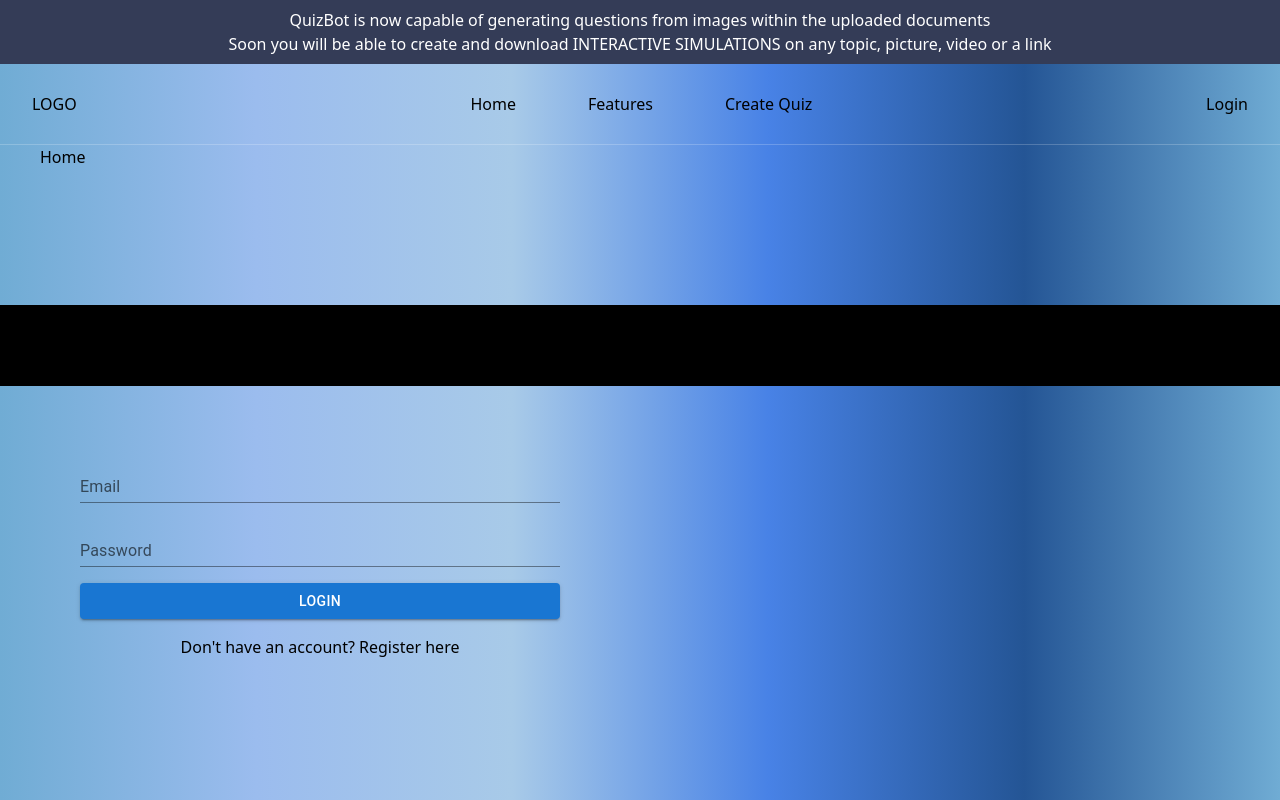
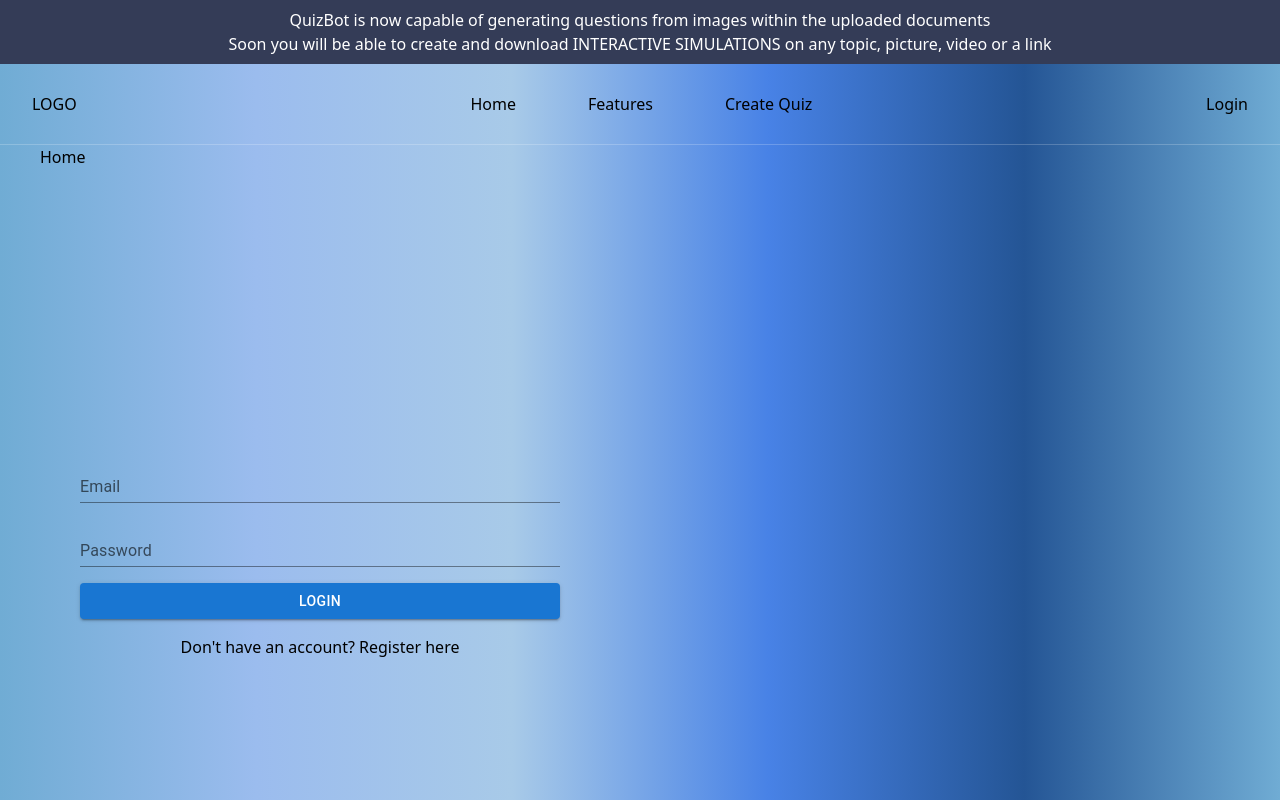
Before and after one commit to HimaniJoshi0/React-QuizApp, a React (Vite) app: page /login in a window 1280 px wide. Shown: the top 800 px of the page. Built offline with nearby package versions, Linux system fonts and the light colour scheme.

Commit message:
layout setup

```diff
--- a/src/Layout.jsx
+++ b/src/Layout.jsx
@@ -1,15 +1,15 @@
-import React from "react"
-import Footer from "./components/footer"
-import Navbar from "./components/navbar"
+import React from "react";
+import Footer from "./components/footer";
+import Navbar from "./components/navbar";
 
-const Layout = ({children})=>{
-    return(
-      <div>
-        <Navbar/>
-       {children}
-       <Footer/>
-      </div>
-    )
-}
+const Layout = ({ children }) => {
+  return (
+    <div >
+      <Navbar />
+      <div className="min-h-screen">{children}</div>
+      <Footer />
+    </div>
+  );
+};
 
-export default Layout
+export default Layout;
--- a/src/appRoutes/index.jsx
+++ b/src/appRoutes/index.jsx
@@ -1,5 +1,5 @@
 import React from "react";
-import { BrowserRouter as Router, Routes, Route } from "react-router";
+import {  Routes, Route } from "react-router";
 import Register from "../pages/auth/Register";
 import Login from "../pages/auth/Login";
 import Home from "../pages/Home";
```
